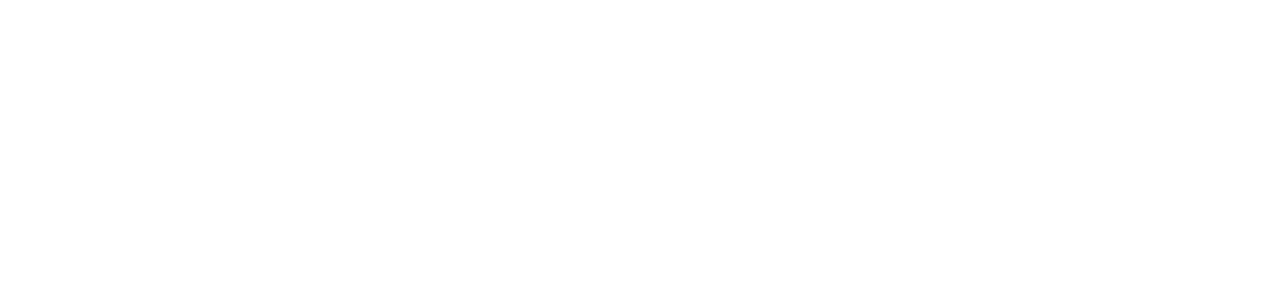
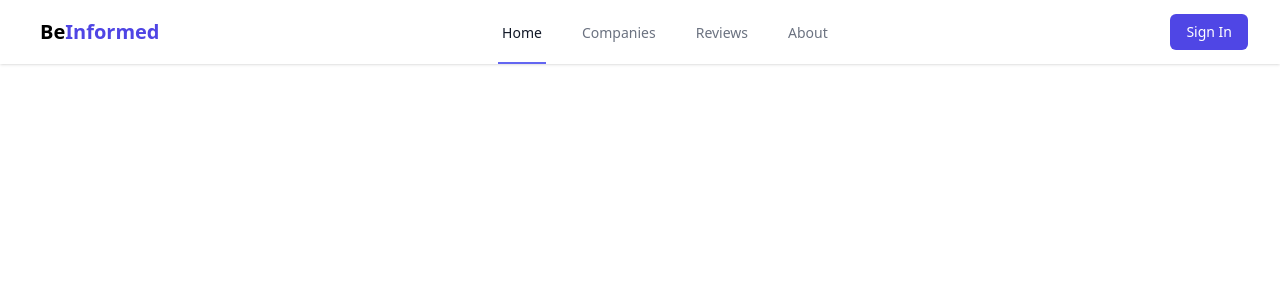
Before and after one commit to yaasir007/be-informed, a Nuxt app: page /navigation in a window 1280 px wide. Shown: the top 300 px of the page. Built offline with nearby package versions, Linux system fonts and the light colour scheme.

Commit message:
update with logo component

```diff
--- a/pages/navigation/index.vue
+++ b/pages/navigation/index.vue
@@ -1,11 +1,61 @@
 <script setup lang="ts">
+import { MenuIcon, XIcon } from 'lucide-vue-next'
+import Logo from '../logo/index.vue'
 
+const mobileMenuOpen = ref(false)
+
+const toggleMobileMenu = () => {
+  mobileMenuOpen.value = !mobileMenuOpen.value
+}
 </script>
 
 <template>
-  <div>
+  <nav class="bg-white shadow">
+    <div class="max-w-7xl mx-auto px-4 sm:px-6 lg:px-8">
+      <div class="flex justify-between h-16">
+        <div class="flex">
+          <div class="flex-shrink-0 flex items-center">
+            <Logo />
+          </div>
+        </div>
+        <div class="hidden sm:ml-6 sm:flex sm:space-x-8">
+          <NuxtLink to="./" class="border-indigo-500 text-gray-900 inline-flex items-center px-1 pt-1 border-b-2 text-sm font-medium">Home</NuxtLink>
+          <NuxtLink to="./companies" class="border-transparent text-gray-500 hover:border-gray-300 hover:text-gray-700 inline-flex items-center px-1 pt-1 border-b-2 text-sm font-medium">Companies</NuxtLink>
+          <NuxtLink to="./reviews" class="border-transparent text-gray-500 hover:border-gray-300 hover:text-gray-700 inline-flex items-center px-1 pt-1 border-b-2 text-sm font-medium">Reviews</NuxtLink>
+          <NuxtLink to="./about" class="border-transparent text-gray-500 hover:border-gray-300 hover:text-gray-700 inline-flex items-center px-1 pt-1 border-b-2 text-sm font-medium">About</NuxtLink>
+        </div>
+        <div class="hidden sm:ml-6 sm:flex sm:items-center">
+          <NuxtLink to="../auth/login" class="bg-indigo-600 text-white px-4 py-2 rounded-md text-sm font-medium hover:bg-indigo-700 focus:outline-none focus:ring-2 focus:ring-offset-2 focus:ring-indigo-500">
+            Sign In
+          </NuxtLink>
+        </div>
+        <div class="-mr-2 flex items-center sm:hidden">
+          <button @click="toggleMobileMenu" type="button" class="inline-flex items-center justify-center p-2 rounded-md text-gray-400 hover:text-gray-500 hover:bg-gray-100 focus:outline-none focus:ring-2 focus:ring-inset focus:ring-indigo-500" aria-controls="mobile-menu" :aria-expanded="mobileMenuOpen">
+            <span class="sr-only">Open main menu</span>
+            <MenuIcon v-if="!mobileMenuOpen" class="block h-6 w-6" />
+            <XIcon v-else class="block h-6 w-6" />
+          </button>
+        </div>
+      </div>
+    </div>
 
-  </div>
+    <!-- Mobile menu, show/hide based on menu state. -->
+    <div v-show="mobileMenuOpen" class="sm:hidden" id="mobile-menu">
+      <div class="pt-2 pb-3 space-y-1">
+        <a href="#" class="bg-indigo-50 border-indigo-500 text-indigo-700 block pl-3 pr-4 py-2 border-l-4 text-base font-medium">Home</a>
+        <a href="#" class="border-transparent text-gray-500 hover:bg-gray-50 hover:border-gray-300 hover:text-gray-700 block pl-3 pr-4 py-2 border-l-4 text-base font-medium">Companies</a>
+        <a href="#" class="border-transparent text-gray-500 hover:bg-gray-50 hover:border-gray-300 hover:text-gray-700 block pl-3 pr-4 py-2 border-l-4 text-base font-medium">Reviews</a>
+        <a href="#" class="border-transparent text-gray-500 hover:bg-gray-50 hover:border-gray-300 hover:text-gray-700 block pl-3 pr-4 py-2 border-l-4 text-base font-medium">About</a>
+      </div>
+      <div class="pt-4 pb-3 border-t border-gray-200">
+        <div class="mt-3 space-y-1">
+          <button class="w-full text-left block px-4 py-2 text-base font-medium text-gray-500 hover:text-gray-800 hover:bg-gray-100">
+            Sign In
+          </button>
+        </div>
+      </div>
+    </div>
+  </nav>
 </template>
 
 <style scoped>
```
